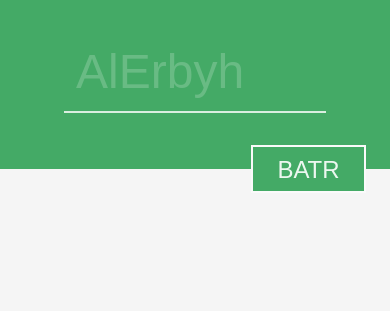
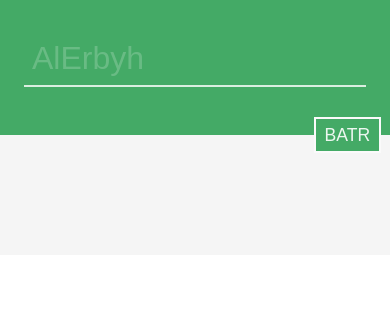
Before and after one commit to tkers/ta7uul, a website built with webpack: page static/index.html in a window 390 px wide. Built offline with nearby package versions, Linux system fonts and the light colour scheme.

Commit message:
Improved mobile styles

```diff
--- a/static/index.html
+++ b/static/index.html
@@ -4,6 +4,7 @@
     <meta charset="UTF-8" />
     <meta name="viewport" content="initial-scale=1.0, user-scalable=no" />
     <link rel="stylesheet" href="default.css" />
+    <link rel="stylesheet" href="mobile.css" />
     <script src="../dist/ta7uul.min.js"></script>
     <script src="app.js"></script>
   </head>
@@ -11,7 +12,7 @@
   <body>
 
     <div class="top">
-      <input type="text" width="500" id="eng" placeholder="AlErbyh" />
+      <input type="text" autocapitalize="off" id="eng" placeholder="AlErbyh" />
       <select id="rule"></select>
     </div>
     <div class="bottom">
--- /dev/null
+++ b/static/mobile.css
@@ -0,0 +1,19 @@
+@media screen and (max-width: 480px) {
+  .top, .bottom {
+    padding: 2em 1.5em;
+  }
+
+  .top input {
+   font-size: 2em;
+  }
+
+  .top select {
+    font-size: 1.1em;
+    padding: 0 0.5em;
+    right: 0.5em;
+  }
+
+  .bottom span {
+    font-size: 3em;
+  }
+}
```
